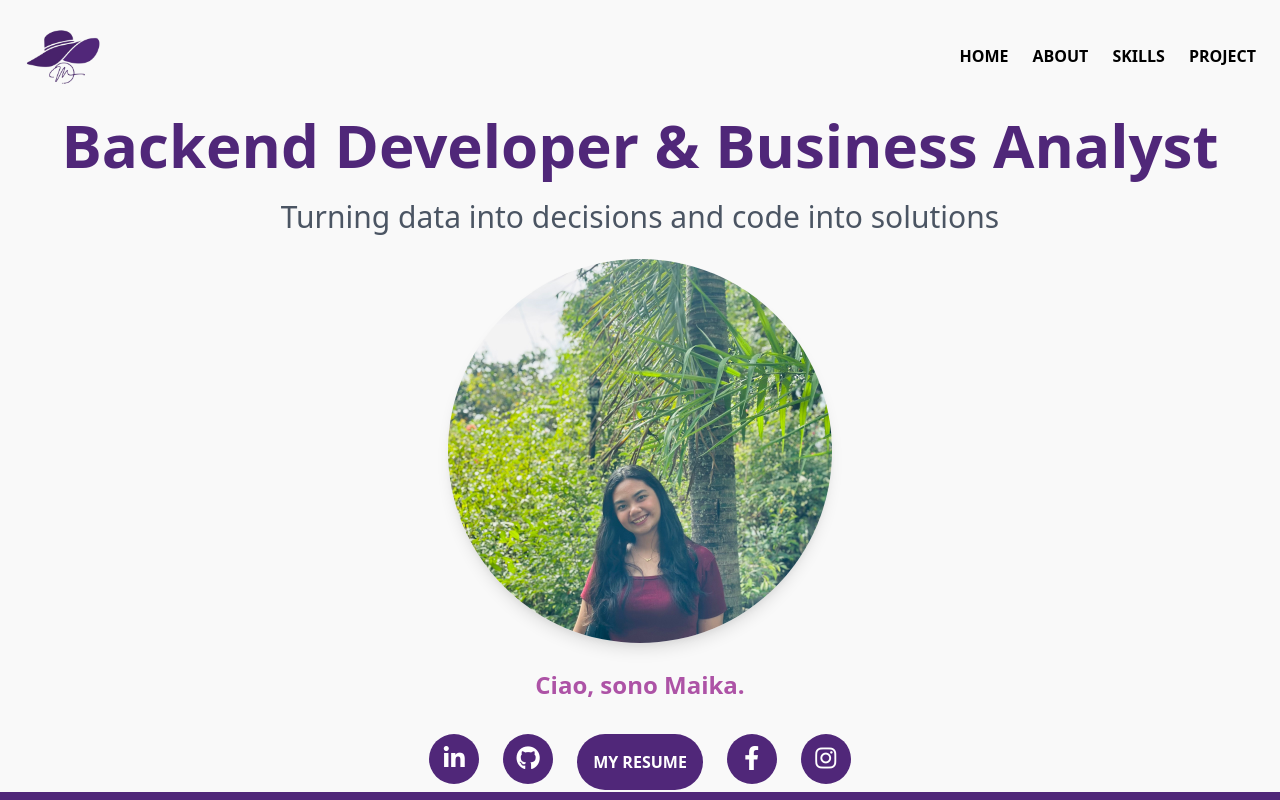
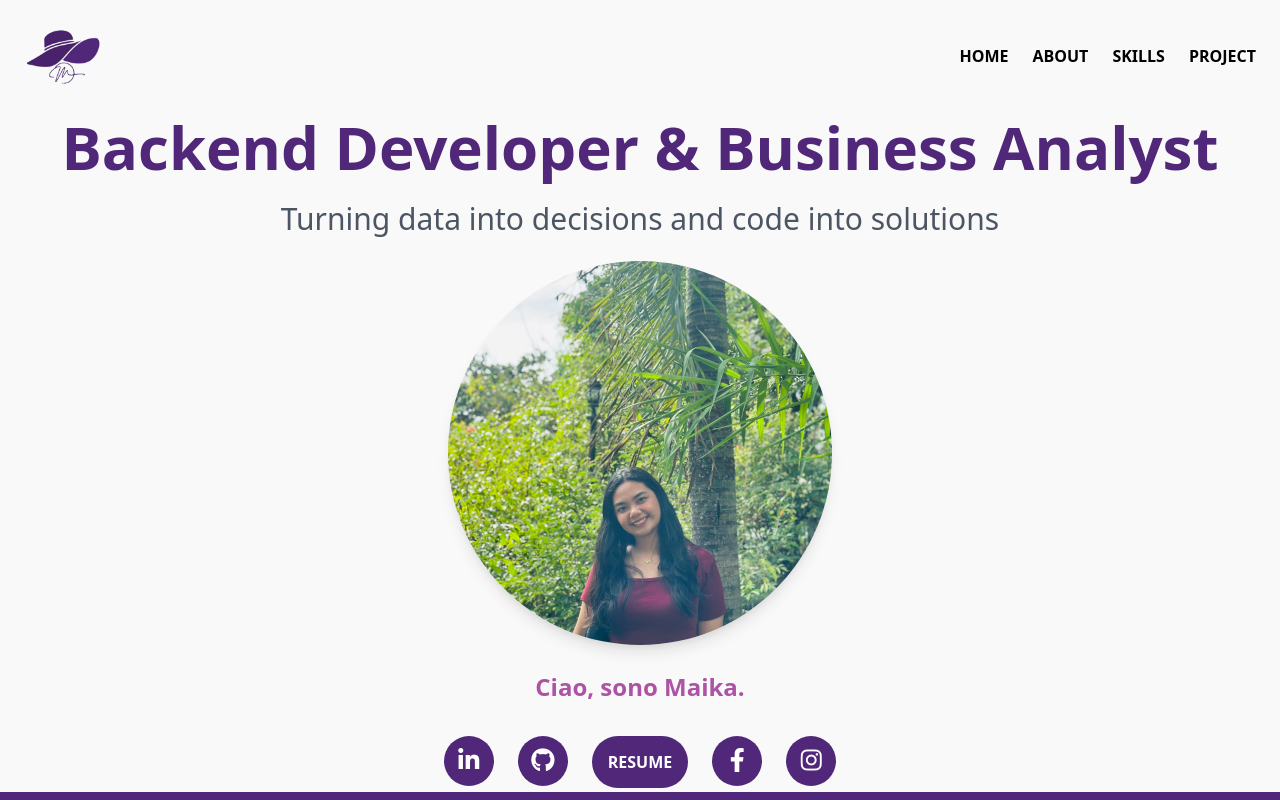
Before and after one commit to mikeyswifedjk/MyPortfolio, a plain HTML site: page index.html in a window 1280 px wide. Shown: the top 800 px of the page. Drawn offline with nearby package versions, Linux system fonts and the light colour scheme.

Commit message:
correct the resume button

```diff
--- a/css/index.css
+++ b/css/index.css
@@ -55,7 +55,7 @@ body{
 .resume-link {
     background-color: #502779;
     color: white;
-    padding: 16px 16px;
+    padding: 14px 16px;
     border-radius: 30px;
     display: inline-block;
     transition: transform 0.3s ease;
--- a/index.html
+++ b/index.html
@@ -72,7 +72,7 @@
                         <i class="fab fa-github"></i>
                     </a>
                     <a href="cv_simbulan.pdf" class="resume-link hover:opacity-80" target="_blank">
-                        MY RESUME
+                        RESUME
                     </a>
                     <a href="https://www.facebook.com/maika.ordonez.3/" class="social-icon hover:opacity-80" target="_blank">
                         <i class="fab fa-facebook-f"></i>
```
